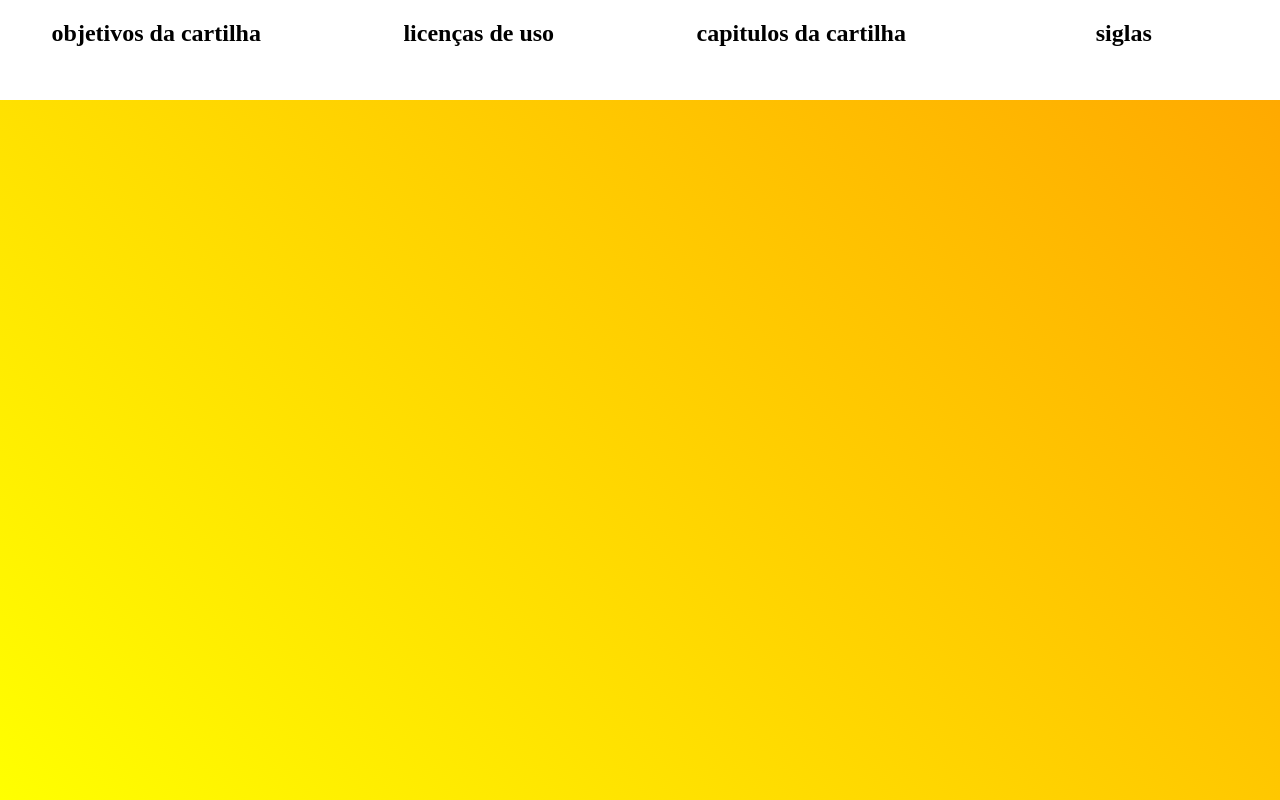
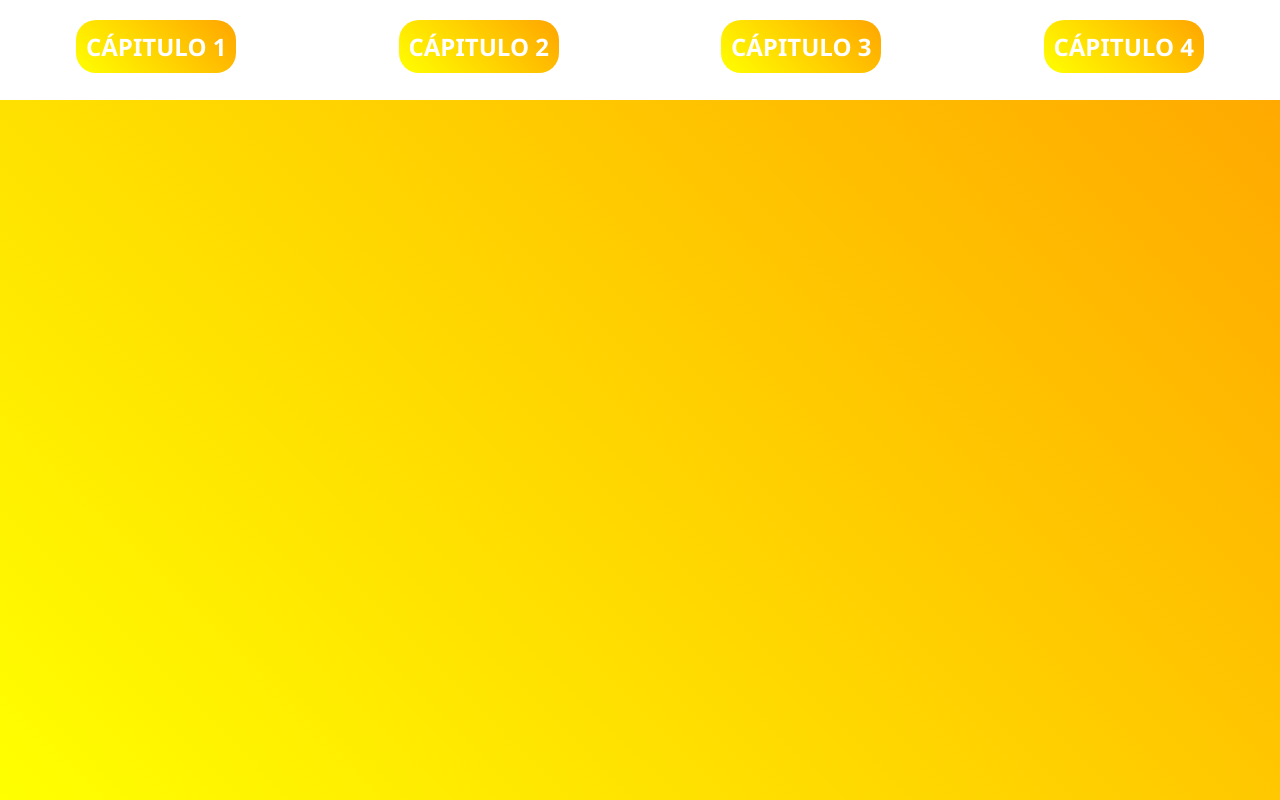
Before and after one commit to Eboliii/testetecnico_fasciculo, a plain HTML site: page index.html in a window 1280 px wide. Drawn offline with Linux system fonts and the light colour scheme.

Commit message:
Update index.html

```diff
--- a/index.html
+++ b/index.html
@@ -1,18 +1,20 @@
 <!DOCTYPE html>
 <html lang="pt-br">
+
 <head>
     <meta charset="UTF-8">
     <link rel="stylesheet" href="css/style.css">
     <meta name="viewport" content="width=device-width, initial-scale=1.0">
     <title>Fascúclo</title>
 </head>
+
 <body>
     <section id="corpo">
         <header id="cabecalho">
-            <div><h1>objetivos da cartilha</h1></div>
-            <div><h1>licenças de uso</h1></div>
-            <div><h1>capitulos da cartilha</h1></div>
-            <div><h1>siglas</h1></div>
+            <div><button><h1>CÁPITULO 1</h1></button></div>
+            <div><button><h1>CÁPITULO 2</h1></button></div>
+            <div><button><h1>CÁPITULO 3</h1></button></div>
+            <div><button><h1>CÁPITULO 4</h1></button></div>
         </header>
         <main id="princ">
             <div id="objetivos da cartilha"></div>
@@ -27,4 +29,5 @@
         </footer>
     </section>
 </body>
+
 </html>
```
